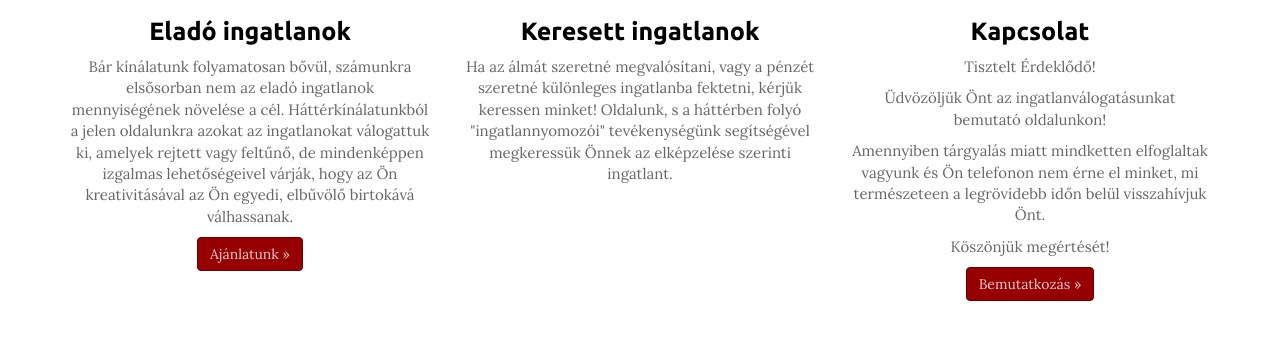
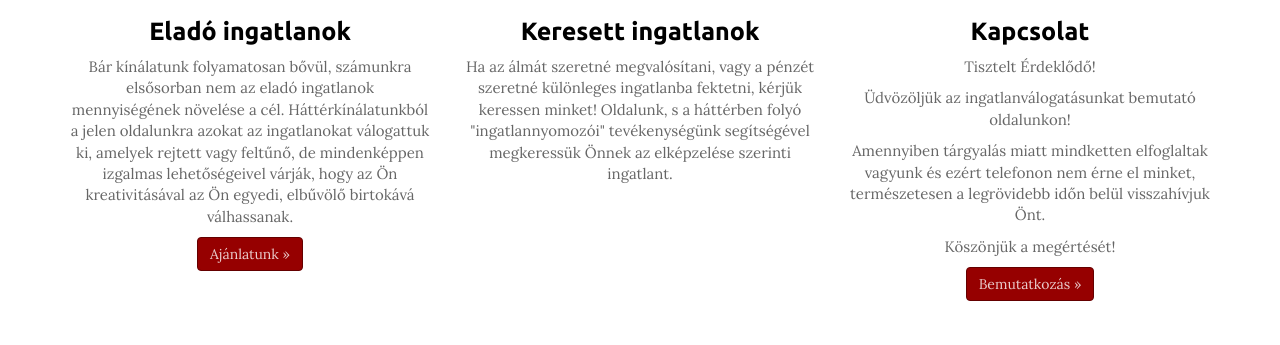
Before and after one commit to darabos/megingat, a Jekyll site: the page built from index.md, in a window 1280 px wide. Shown: the part 243-588 px from the top of the page. Built offline with Jekyll 4.4.1, drawn with Linux system fonts in a browser that asks for light colours; nearby versions of some CDN libraries.

Commit message:
elütés miatt javítva...
elütés miatt javítva... és kihúztam két "Ön"-t :)

```diff
--- a/_layouts/index.html
+++ b/_layouts/index.html
@@ -44,9 +44,9 @@
           <img class="img-circle" src="http://i.imgur.com/cHwgdIm.jpg" style="width: 140px; height: 140px;">
           <h1>Kapcsolat</h1>
           <p>Tisztelt Érdeklődő!</p>
-          <p>Üdvözöljük Önt az ingatlanválogatásunkat bemutató oldalunkon!</p>
-          <p>Amennyiben tárgyalás miatt mindketten elfoglaltak vagyunk és Ön telefonon nem érne el minket, mi természeteen a legrövidebb időn belül visszahívjuk Önt.</p>
-          <p>Köszönjük megértését!</p>
+          <p>Üdvözöljük az ingatlanválogatásunkat bemutató oldalunkon!</p>
+          <p>Amennyiben tárgyalás miatt mindketten elfoglaltak vagyunk és ezért telefonon nem érne el minket, természetesen a legrövidebb időn belül visszahívjuk Önt.</p>
+          <p>Köszönjük a megértését!</p>
           <p><a class="btn btn-megingat" href="/bemutatkozas" role="button">Bemutatkozás&nbsp;&raquo;</a></p>
         </div>
       </div>
```
